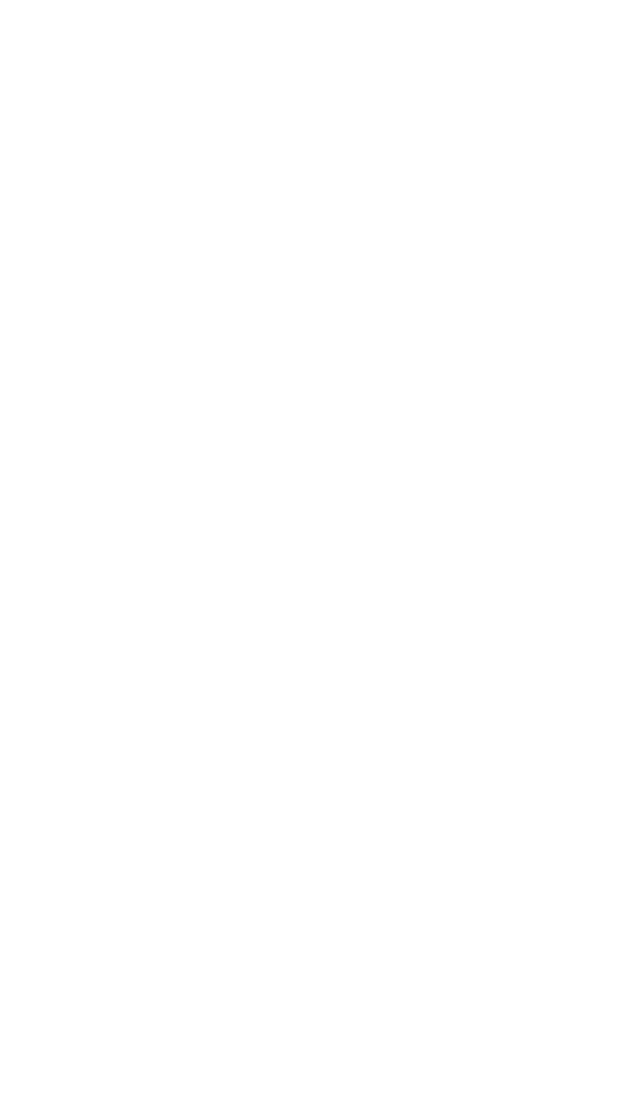
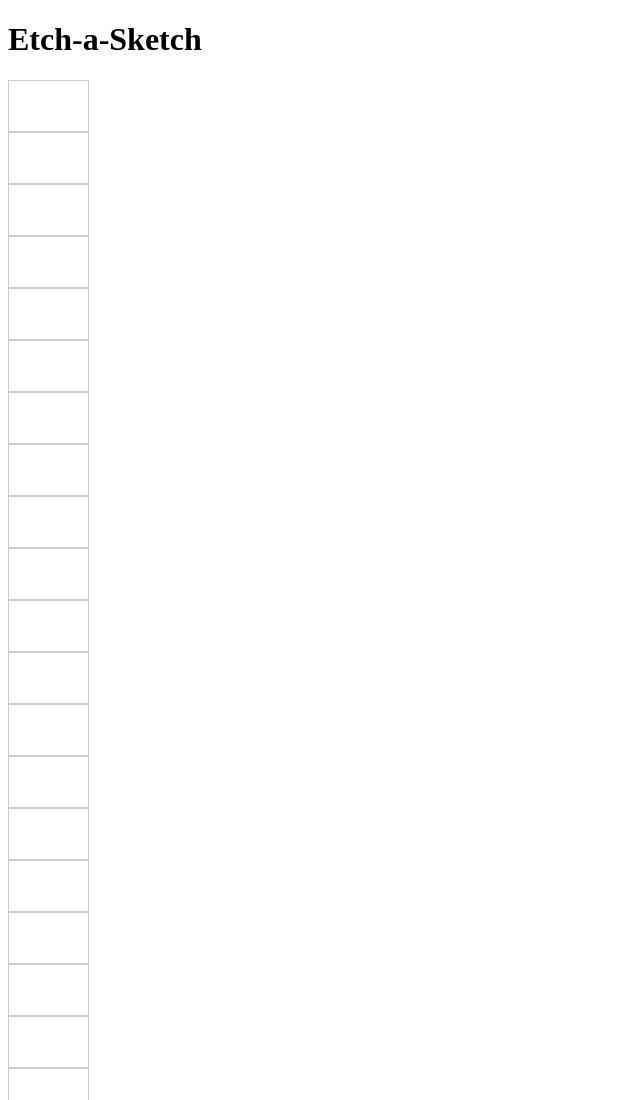
Before and after one commit to nspain96/Etch-a-sketch, a plain HTML site: page index.html in a window 1280 px wide. Shown: the top 1100 px of the page, without its empty margins (0-640 px from the left). Before the commit the page ends 800 px from the top, so only its background shows below. Drawn offline with Linux system fonts and the light colour scheme.

Commit message:
Add squares using javascript function

```diff
--- a/etch_a_sketch.js
+++ b/etch_a_sketch.js
@@ -0,0 +1,13 @@
+const container = document.querySelector('.container');
+
+// Creates num div elements with 'square' class and appends them to container
+function squares(num){
+    for (let i = 0; i < num; i++) {
+        const newDiv = document.createElement('div');
+        newDiv.classList.add('square');
+        container.appendChild(newDiv);
+    }
+}
+
+// Creates n squares once the browser is rendered
+squares(256);
--- a/index.html
+++ b/index.html
@@ -6,7 +6,12 @@
     <title>Etch-a-sketch</title>
     <link rel="stylesheet" href="style.css">
 </head>
+
+
 <body>
+
+    <h1>Etch-a-Sketch</h1>
+    <div class="container"></div>
 
 </body>
 
--- a/style.css
+++ b/style.css
@@ -0,0 +1,5 @@
+.square {
+    border: 1px solid #ccc;
+    width: calc(100% / 16);
+    height: 50px;
+}
```
